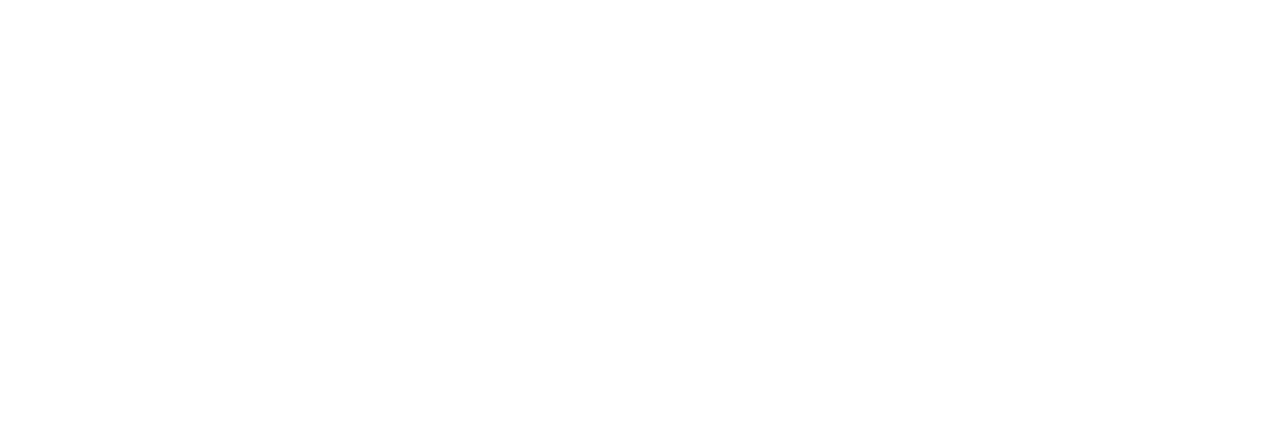
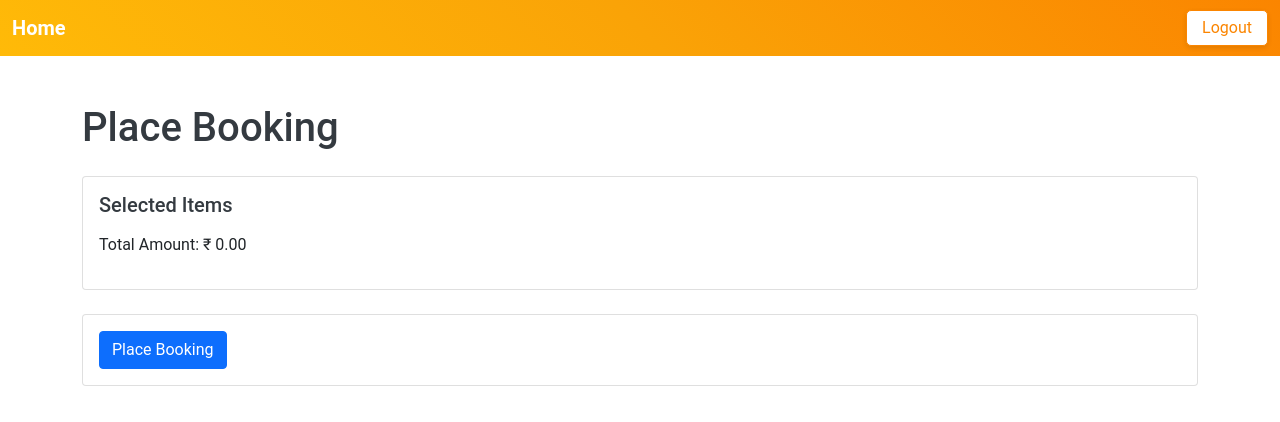
Before and after one commit to vivekss1998/voucher-booking-app, a React (Create React App) app: page /booking/1/1/1 in a window 1280 px wide. Before the commit this address had no page. Shown: the top 422 px of the page. Built offline with nearby package versions, Linux system fonts and the light colour scheme.

Commit message:
swal-message

```diff
--- a/package.json
+++ b/package.json
@@ -13,6 +13,7 @@
     "react-router-dom": "^6.21.3",
     "react-scripts": "5.0.1",
     "react-toastify": "^10.0.4",
+    "sweetalert2": "^11.10.4",
     "web-vitals": "^2.1.4"
   },
   "scripts": {
--- a/public/index.html
+++ b/public/index.html
@@ -15,6 +15,7 @@
   href="https://cdnjs.cloudflare.com/ajax/libs/font-awesome/6.1.1/css/all.min.css"
   rel="stylesheet"
 >
+<script src="https://cdn.jsdelivr.net/npm/sweetalert2@10"></script>
 
     <link rel="apple-touch-icon" href="%PUBLIC_URL%/logo192.png" />
     <!--
--- a/src/App.js
+++ b/src/App.js
@@ -1,28 +1,26 @@
-// src/App.js
 import React from 'react';
-import { BrowserRouter as Router, Route, Routes } from 'react-router-dom';
+import { BrowserRouter as Router, Route, Routes, Navigate } from 'react-router-dom';
 import Login from './components/Login';
 import EventList from './components/EventList';
 import CartDetails from './components/CartDetails';
 import ValidationPage from './components/ValidationPage';
 import PlaceBooking from './components/PlaceBooking';
-import BookingHistory from './components/BookingHistory';
-import Logout from './components/Logout';
+// import BookingHistory from './components/BookingHistory';
+// import Logout from './components/Logout';
 
 function App() {
   return (
     <Router>
       <Routes>
         <Route path="/" element={<Login />} />
-       <Route path="/events" element={<EventList />} />
-       <Route path="/event-details/:eventId" element={<CartDetails />} />
-       // Inside App.js
-       <Route path="/validate-booking/:ClubReference/:eventId" element={<ValidationPage />} />
-        <Route path="/place-booking" element={<PlaceBooking />} />
-        <Route path="/booking-history" element={<BookingHistory />} />
-        <Route path="/logout" element={<Logout />} />
-        {/* Add a default route if needed, e.g., a Home or Landing Page */}
-        {/* <Route path="/" element={<Home />} /> */}
+        <Route path="/events" element={<EventList />} />
+        <Route path="/event-details/:eventId" element={<CartDetails />} />
+        <Route path="/validate-booking/:ClubReference/:eventId" element={<ValidationPage />} />
+        <Route path="/booking/:ClubReference/:eventId/:BookingReference" element={<PlaceBooking />} />
+        {/* <Route path="/booking-history" element={<BookingHistory />} /> */}
+        {/* <Route path="/logout" element={<Logout />} /> */}
+        {/* Add a default route that navigates to the login page */}
+        <Route path="*" element={<Navigate to="/" />} />
       </Routes>
     </Router>
   );
--- a/src/components/CartDetails.js
+++ b/src/components/CartDetails.js
@@ -7,7 +7,6 @@ import './CartDetails.css';
 const CartDetails = () => {
   const { eventId } = useParams();
   const navigate = useNavigate();
-  const { ClubReference, PublishedEventRef } = useParams();
   const [eventDetails, setEventDetails] = useState(null);
   const [voucherCounts, setVoucherCounts] = useState({});
   const [totalPrice, setTotalPrice] = useState(0);
@@ -112,7 +111,7 @@ const CartDetails = () => {
             <h5 className="card-title">Event Details</h5>
             <div className="mb-3">
               <strong>Club Name:</strong> {eventDetails.ClubDetails.Name}
-              <p><strong>Address:</strong> {eventDetails.ClubDetails.Address}</p> {eventDetails.ClubDetails.ClubReference}
+              <p><strong>Address:</strong> {eventDetails.ClubDetails.Address}</p>
             </div>
             <div>
               <strong>Date:</strong> {eventDetails.EventDetails.Date}
--- a/src/components/Navbar.css
+++ b/src/components/Navbar.css
@@ -1,3 +1,51 @@
+/* Navbar.css */
 .navbar {
-    background: linear-gradient(45deg, #ffba08, #faa307, #fb8500);
-  }
+  background: linear-gradient(45deg, #ffba08, #faa307, #fb8500);
+}
+
+.navbar-brand {
+  color: #fff; /* Set the text color for the brand */
+  font-weight: bold; /* Add bold font weight */
+}
+
+.navbar-toggler-icon {
+  border-color: #fff; /* Set the border color for the toggler icon */
+}
+
+.navbar-nav {
+  align-items: center; /* Center the items vertically */
+}
+
+.nav-item {
+  margin-right: 10px; /* Add margin between items */
+}
+
+.nav-link {
+  color: #fff; /* Set the text color for the links */
+}
+
+.btn-logout {
+  background-color: #fff; /* Set background color for the Logout button */
+  color: #fb8500; /* Set text color for the Logout button */
+  border: 1px solid #fb8500; /* Set border for the Logout button */
+  border-radius: 5px; /* Add border-radius for rounded corners */
+  padding: 5px 15px; /* Add padding for better spacing */
+  box-shadow: 0px 2px 5px rgba(0, 0, 0, 0.1); /* Add a subtle box-shadow */
+}
+
+/* LogoutConfirmation.css */
+.logout-confirmation {
+  text-align: center;
+
+  padding: 20px;
+  border-radius: 8px;
+  color: #131212;
+  box-shadow: 0 0 10px rgba(0, 0, 0, 0.1);
+}
+
+.btn-logout-confirm,
+.btn-logout-cancel {
+  margin-top: 10px;
+  margin-right:10px;
+  background: linear-gradient(45deg, #ffba08, #faa307, #fb8500);
+}
--- a/src/components/Navbar.js
+++ b/src/components/Navbar.js
@@ -1,26 +1,56 @@
 import React from 'react';
-import './Navbar.css'; // Make sure Bootstrap CSS is imported
+import axios from 'axios';
+import { useNavigate } from 'react-router-dom';
+import Swal from 'sweetalert2';
+import "./Navbar.css";
 
 const Navbar = () => {
+  const navigate = useNavigate();
+
+  const handleLogout = async () => {
+    try {
+      const authToken = localStorage.getItem('AuthToken');
+
+      if (authToken) {
+        const apiUrl = 'http://139.59.63.178:5454/api/device/userlogout';
+        const headers = {
+          Authorization: 'SEdRYnN6ZFFFRjpuc0oySXQ0NWt5',
+          AppVersion: '1.0.0',
+          'AuthToken': authToken,
+        };
+
+        // Show sweetalert2 confirmation modal
+        const result = await Swal.fire({
+          title: 'Logout Confirmation',
+          text: 'Are you sure you want to logout?',
+          icon: 'warning',
+          showCancelButton: true,
+          confirmButtonText: 'Yes, logout !',
+          cancelButtonText: 'Cancel',
+        });
+
+        // If the user clicks 'Yes, logout!', proceed with the logout
+        if (result.isConfirmed) {
+          await axios.post(apiUrl, {}, { headers });
+          localStorage.removeItem('AuthToken');
+          navigate('/');
+        }
+      } else {
+        console.error('AuthToken not found. Unable to logout.');
+      }
+    } catch (error) {
+      console.error('Error during logout:', error);
+      // Handle errors during API call or logout process
+      // You may display an error message or take appropriate action
+    }
+  };
+
   return (
     <nav className="navbar navbar-expand-lg">
       <div className="container-fluid">
         <a className="navbar-brand" href="/events">Home</a>
-        <button className="navbar-toggler" type="button" data-bs-toggle="collapse" data-bs-target="#navbarNav" aria-controls="navbarNav" aria-expanded="false" aria-label="Toggle navigation">
-          <span className="navbar-toggler-icon"></span>
-        </button>
-        <div className="collapse navbar-collapse" id="navbarNav">
-          <ul className="navbar-nav">
-            <li className="nav-item">
-              {/* <a className="nav-link active" aria-current="page" href="/event"></a> */}
-            </li>
-            <li className="nav-item">
-              {/* <a className="nav-link" href="#"></a> */}
-            </li>
-            <li className="nav-item">
-              <a className="nav-link" href="#"></a>
-            </li>
-          </ul>
+        <div className="navbar-collapse justify-content-end">
+          <button className="btn btn-logout" onClick={handleLogout}>Logout</button>
         </div>
       </div>
     </nav>
--- a/src/components/PlaceBooking.js
+++ b/src/components/PlaceBooking.js
@@ -0,0 +1,143 @@
+// BookingPage.js
+import React, { useState, useEffect } from 'react';
+import axios from 'axios';
+import { useNavigate, useParams } from 'react-router-dom';
+import { ToastContainer, toast } from 'react-toastify';
+import 'react-toastify/dist/ReactToastify.css';
+import Navbar from './Navbar';
+
+const BookingPage = () => {
+  const { ClubReference, eventId, BookingReference } = useParams();
+  // const [bookingReference, setBookingReference] = useState(null);
+  const [isLoading, setIsLoading] = useState(false);
+  const [selectedItems, setSelectedItems] = useState([]);
+  const [totalAmount, setTotalAmount] = useState(0);
+  const navigate = useNavigate();
+
+  // Assuming that the booking reference is received from the validation API
+  // If not, you may need to fetch it or handle the logic accordingly
+  useEffect(() => {
+    // Retrieve voucher details from local storage
+    const storedVoucherDetails = JSON.parse(localStorage.getItem('voucherDetails')) || [];
+    setSelectedItems(storedVoucherDetails);
+
+    // Retrieve total amount from local storage
+    const totalAmount = parseFloat(localStorage.getItem('totalAmount')) || 0;
+    setTotalAmount(totalAmount);
+
+    // Cleanup: Clear voucher details and total amount from local storage after retrieval
+    // localStorage.removeItem('voucherDetails');
+    // localStorage.removeItem('totalAmount');
+  }, []);
+  const handlePlaceBooking = async () => {
+    try {
+      setIsLoading(true);
+// Retrieve additional details from localStorage
+      const ClubReference = localStorage.getItem('ClubReference');
+      const eventId = localStorage.getItem('EventId');
+      const selectedItems = JSON.parse(localStorage.getItem('voucherDetails')) || [];
+      // const BookingReference = localStorage.getItem('BookingReference');
+
+      // Prepare the request payload for placing the booking
+      const requestBody = {
+        BookingReference: BookingReference,
+        IsActive: 2, // Status 2 indicates a successful booking
+        ClubReference: ClubReference,
+        PublishedEventRef: eventId,
+        VoucherDetails: selectedItems.map(item => ({
+          VoucherName: item.itemName,
+          Amount: item.amount,
+          Quantity: item.quantity
+        })),
+        PromoRef: null
+        // Add other details to the request body if needed
+      };
+
+
+      // Retrieve authToken from localStorage
+      const authToken = localStorage.getItem('AuthToken');
+
+      // Set up headers for the API request
+      const headers = {
+        Authorization: 'SEdRYnN6ZFFFRjpuc0oySXQ0NWt5',
+        AppVersion: '1.0.0',
+        'AuthToken': authToken,
+        'Content-Type': 'application/json', // Add Content-Type header
+      };
+
+      // API endpoint for placing the booking
+      const apiUrl = 'http://139.59.63.178:5454/api/customer/placebooking';
+
+      // Make the API request
+      const response = await axios.post(apiUrl, requestBody, { headers });
+
+      // Assuming the API response contains relevant information
+      console.log('Booking Response:', response.data.Details);
+
+      // Show success toast message
+      toast.success('Booking placed successfully!', {
+        position: 'top-right',
+        autoClose: 3000,
+        hideProgressBar: false,
+        closeOnClick: true,
+        pauseOnHover: true,
+        draggable: true,
+      });
+
+      // Additional actions after successful booking (e.g., navigate to confirmation page)
+      // navigate('/confirmation-page');
+    } catch (error) {
+      // Handle errors during API call
+      console.error('Error placing booking:', error);
+
+      // Show error toast message
+      toast.error('Error placing booking. Please try again.', {
+        position: 'top-right',
+        autoClose: 3000,
+        hideProgressBar: false,
+        closeOnClick: true,
+        pauseOnHover: true,
+        draggable: true,
+      });
+    } finally {
+      setIsLoading(false);
+    }
+  };
+
+  return (
+    <>
+      <Navbar />
+      <ToastContainer />
+      <div className="container mt-5">
+        <h1 className="mb-4 font-weight-bold">Place Booking</h1>
+        <div className="card">
+          <div className="card-body">
+          <h5 className="card-title">Selected Items</h5>
+            <ul>
+              {selectedItems.map((item, index) => (
+                <li key={index}>
+                  {item.itemName} - ₹ {item.amount.toFixed(2)} (Quantity: {item.quantity})
+                </li>
+              ))}
+            </ul>
+            <p className="mt-3">Total Amount: ₹ {totalAmount.toFixed(2)}</p>
+          </div>
+        </div>
+
+        <div className="card mt-4">
+          <div className="card-body">
+            <button
+              className="btn btn-primary"
+              onClick={handlePlaceBooking}
+              disabled={isLoading}
+            >
+              {isLoading ? 'Placing Booking...' : 'Place Booking'}
+            </button>
+          </div>
+        </div>
+      </div>
+    </>
+  );
+};
+
+export default BookingPage;
```
Also changed, not shown: src/components/ValidationPage.js (+29 -5 lines), 1 other file (tests, documents, lock files or other folders).
